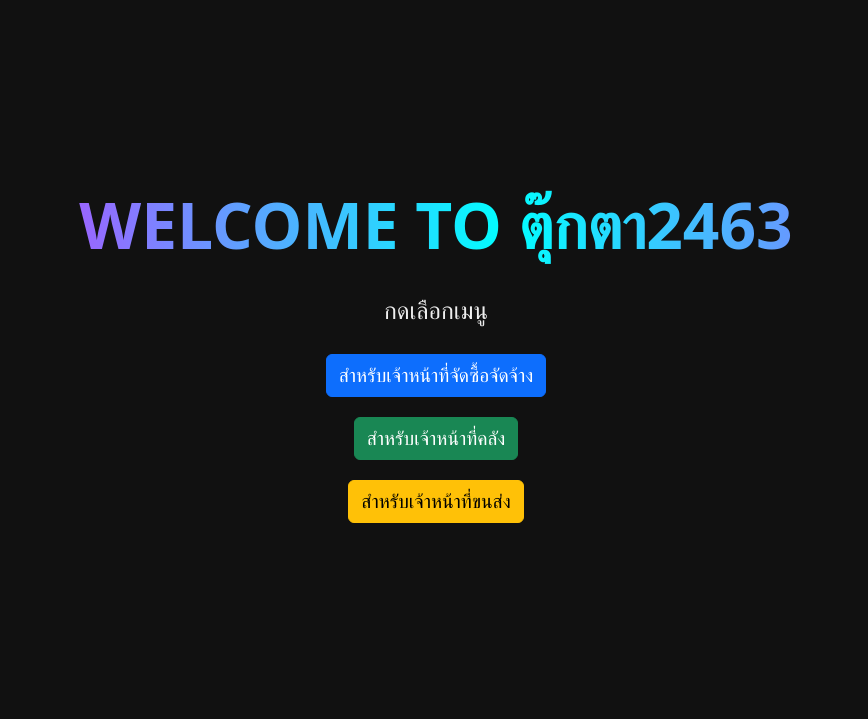
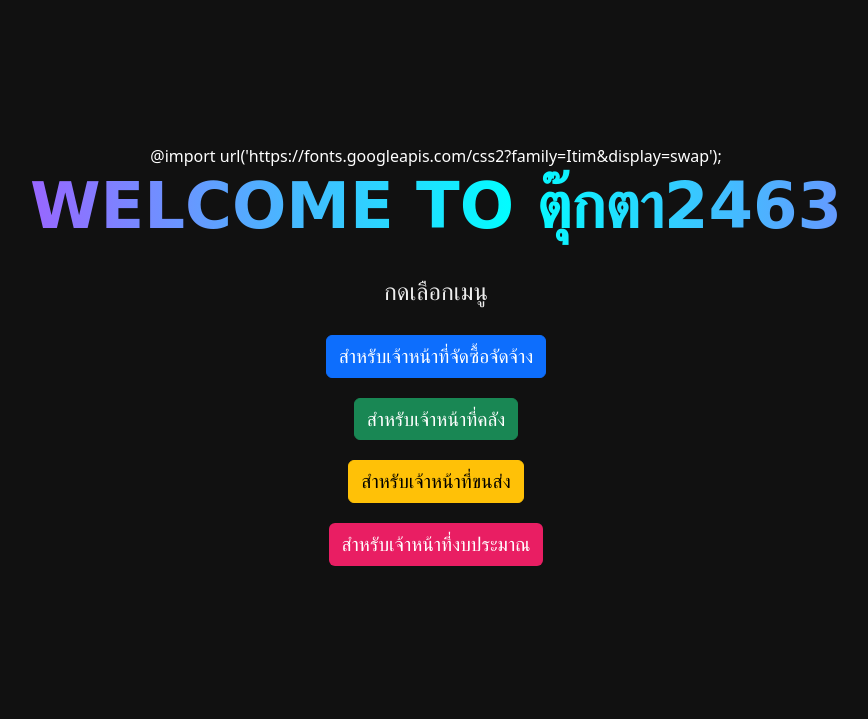
Before and after one commit to chatchanokt24/tukta2463, a Flask app: page / in a window 1280 px wide. Shown: the top 719 px of the page, without its empty margins (204-1072 px from the left). Run offline with Flask 3, Linux system fonts and the light colour scheme.

Commit message:
Add pink button for budgeting

```diff
--- a/app.py
+++ b/app.py
@@ -5,7 +5,8 @@
 users = {
     'supply': {'username': 'cherry', 'password': '6354', 'url': 'https://chatchanokt24.github.io/supplyV3/', 'thai_name': 'เจ้าหน้าที่จัดซื้อจัดจ้าง'},
     'warehouse': {'username': 'banana', 'password': '1539', 'url': 'https://chatchanokt24.github.io/supplyV3/', 'thai_name': 'เจ้าหน้าที่คลัง'},
-    'logistic': {'username': 'lychee', 'password': '2451', 'url': 'https://chatchanokt24.github.io/supplyV3/', 'thai_name': 'เจ้าหน้าที่ขนส่ง'}
+    'logistic': {'username': 'lychee', 'password': '2451', 'url': 'https://chatchanokt24.github.io/supplyV3/', 'thai_name': 'เจ้าหน้าที่ขนส่ง'},
+    'budgeting': {'username': 'mango', 'password': '3951', 'url': 'https://chatchanokt24.github.io/supplyV3/', 'thai_name': 'เจ้าหน้าที่งบประมาณ'}
 }
 
 @app.route('/')
--- a/templates/index.html
+++ b/templates/index.html
@@ -1,6 +1,7 @@
 <!DOCTYPE html>
 <html lang="en">
 <head>
+    @import url('https://fonts.googleapis.com/css2?family=Itim&display=swap');
     <meta charset="UTF-8">
     <title>Department Portal</title>
     <link href="https://cdn.jsdelivr.net/npm/bootstrap@5.3.3/dist/css/bootstrap.min.css" rel="stylesheet">
@@ -25,6 +26,7 @@
         -webkit-background-clip: text;
         -webkit-text-fill-color: transparent;
         animation: shine 3s linear infinite;
+        font-family: 'Itim', cursive;
     }
 
     @keyframes shine {
@@ -47,6 +49,15 @@
         transform: scale(1.05);
         box-shadow: 0 0 10px rgba(255, 255, 255, 0.7);
     }
+    .btn-pink {
+    background-color: #e91e63;
+    color: white;
+}
+
+.btn-pink:hover {
+    background-color: #d81b60;
+    color: white;
+}
     </style>
 </head>
 <body>
@@ -57,5 +68,6 @@
     <a href="/login/supply" class="btn btn-primary">สำหรับเจ้าหน้าที่จัดซื้อจัดจ้าง</a>
     <a href="/login/warehouse" class="btn btn-success">สำหรับเจ้าหน้าที่คลัง</a>
     <a href="/login/logistic" class="btn btn-warning">สำหรับเจ้าหน้าที่ขนส่ง</a>
+    <a href="/login/budgeting" class="btn btn-pink">สำหรับเจ้าหน้าที่งบประมาณ</a>
 </body>
 </html>
```
